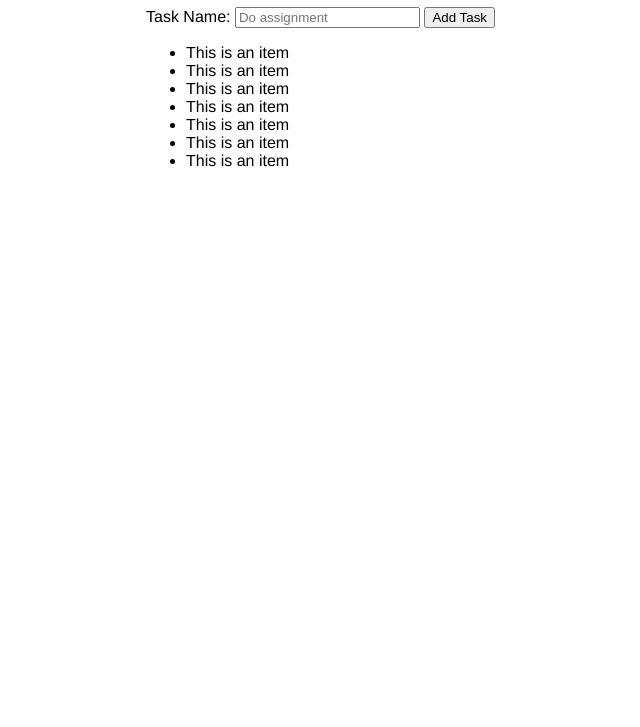
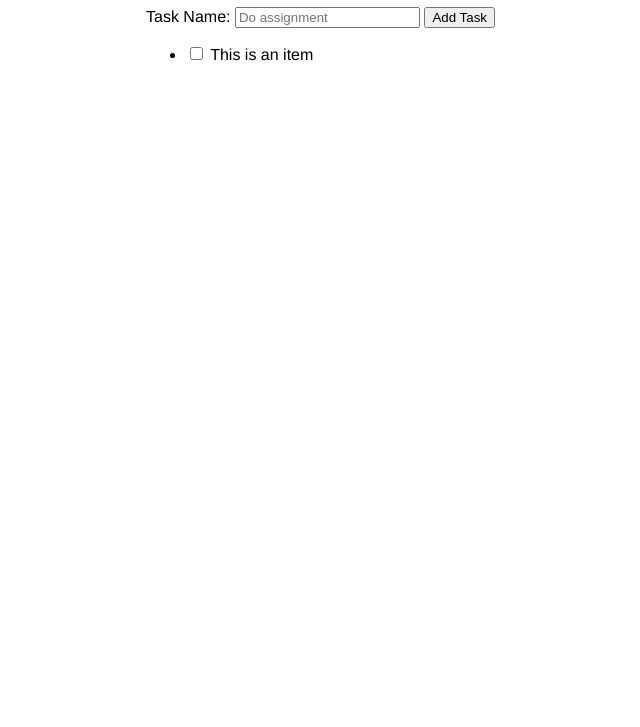
Before and after one commit to JinWook-Mok/isys3004_todo, a plain HTML site: page index.html in a window 1280 px wide. Shown: the part 73-800 px from the top of the page, without its empty margins (194-834 px from the left). Drawn offline with Linux system fonts and the light colour scheme.

Commit message:
testing the format od the checkbox

```diff
--- a/index.html
+++ b/index.html
@@ -21,13 +21,12 @@
       </button>
     </form>
     <ul id="todo-list">
-        <li>This is an item</li>
-        <li>This is an item</li>
-        <li>This is an item</li>
-        <li>This is an item</li>
-        <li>This is an item</li>
-        <li>This is an item</li>
-        <li>This is an item</li>
+        <li>
+          <label>
+            <input type="checkbox">
+            This is an item
+          </label>
+        </li>
     </ul>
 
     <script src="js/script.js"></script>
```
